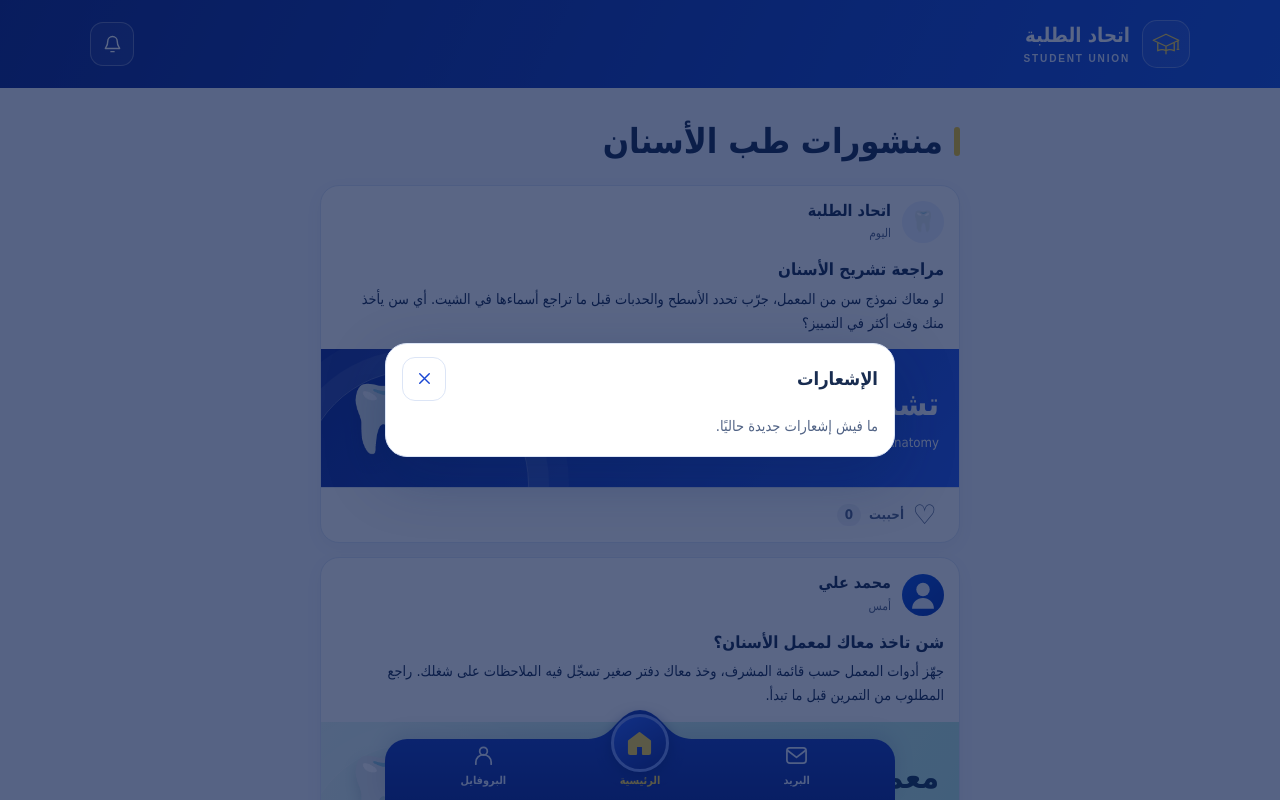
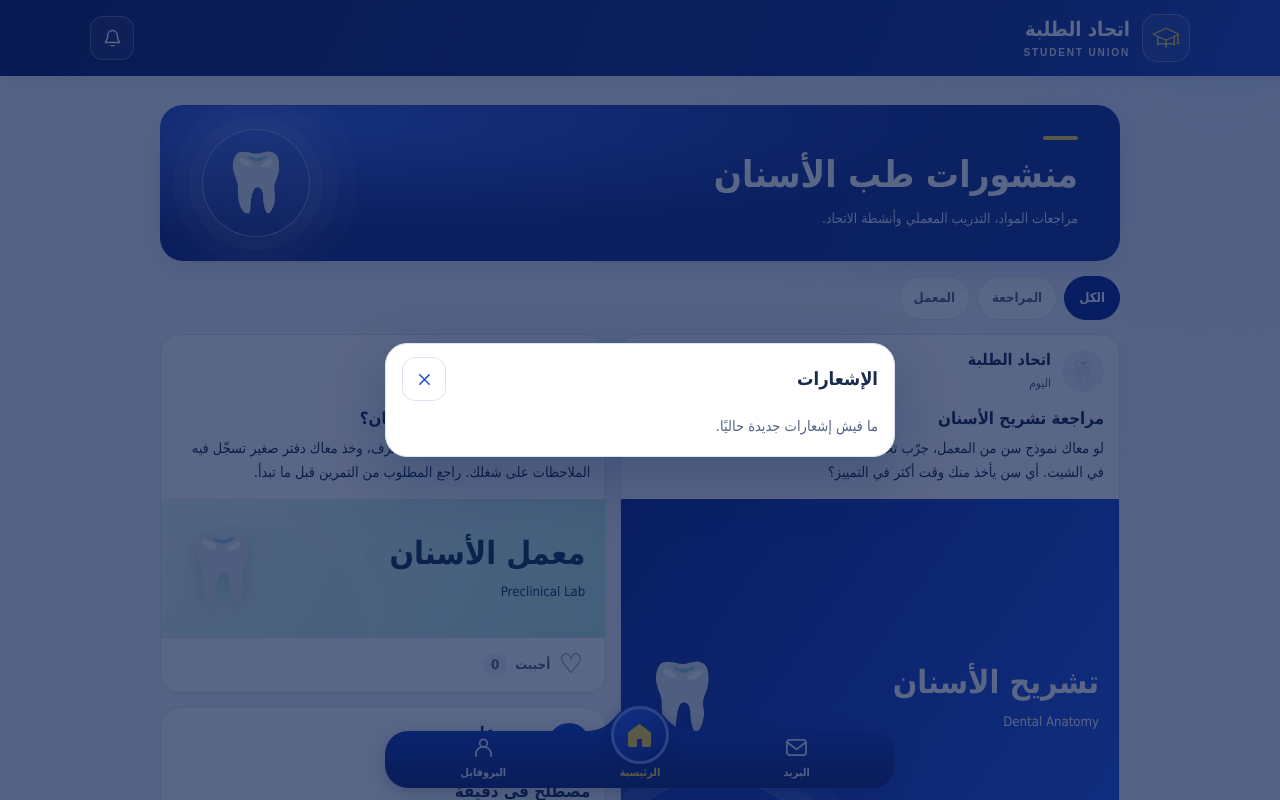
Before and after one commit to ramihamed20/student-union-site, a plain HTML site: page index.html in a window 1280 px wide. Both pictures are taken after a click on the button "الإشعارات". Shown: the top 800 px of the page. Drawn offline with Linux system fonts and the light colour scheme.

Commit message:
Refresh student union layout and motion

```diff
--- a/index.html
+++ b/index.html
@@ -15,14 +15,15 @@
   --ink: #182c50;
   --muted: #526486;
   --yellow: #ffda4b;
-  --line: #dce5f6;
-  --surface: #f3f6fd;
+  --line: #dbe4f2;
+  --surface: #f1f5fc;
   --white: #fff;
   --shell: min(1100px, 100% - 48px);
-  --dock-gap: max(8px, env(safe-area-inset-bottom));
+  --dock-gap: max(12px, env(safe-area-inset-bottom));
+  --ease-out: cubic-bezier(.2, .75, .25, 1);
 }
 * { box-sizing: border-box; }
-body { margin: 0; background: var(--surface); color: var(--ink); font: 1rem/1.65 Tahoma, "Noto Sans Arabic", Arial, sans-serif; }
+body { margin: 0; background: radial-gradient(ellipse at 95% 0, #e2ebff, transparent 540px), var(--surface); color: var(--ink); font: 1rem/1.65 Tahoma, "Noto Sans Arabic", Arial, sans-serif; }
 [hidden] { display: none !important; }
 button, input, textarea { font: inherit; }
 button { cursor: pointer; -webkit-tap-highlight-color: transparent; }
@@ -31,27 +32,63 @@ a { color: var(--blue); }
 :where(.masthead, .dock) :focus-visible { outline-color: var(--yellow); }
 .glyph { display: block; flex: none; width: 24px; height: 24px; fill: none; stroke: currentColor; stroke-width: 1.8; stroke-linecap: round; stroke-linejoin: round; }
 .a11y { position: absolute; width: 1px; height: 1px; padding: 0; overflow: hidden; clip-path: inset(50%); white-space: nowrap; }
-.masthead { background: linear-gradient(115deg, #10278b, #1748d1 76%, #1951df); color: #fff; }
-.header-inner { width: var(--shell); margin-inline: auto; min-height: 88px; display: flex; align-items: center; justify-content: space-between; gap: 12px; }
+.masthead { background: linear-gradient(115deg, #101f68, #173797 76%, #2149be); color: #fff; box-shadow: 0 3px 18px #122e6d16; }
+.header-inner { width: var(--shell); margin-inline: auto; min-height: 76px; display: flex; align-items: center; justify-content: space-between; gap: 12px; }
 .brand { display: inline-flex; align-items: center; gap: 12px; text-decoration: none; color: inherit; }
 .brand-mark { width: 48px; height: 48px; padding: 8px; border: 1px solid #ffffff4f; border-radius: 15px; background: #ffffff12; color: var(--yellow); }
 .brand strong { display: block; font-size: 1.26rem; line-height: 1.25; }
 .brand small { display: block; margin-top: 5px; color: #e0e8ff; font: 700 .63rem/1.2 Arial, sans-serif; letter-spacing: .18em; }
-.icon-button { display: grid; place-items: center; min-width: 44px; min-height: 44px; border: 1px solid var(--line); border-radius: 13px; background: #fff; color: var(--blue); }
+.icon-button { display: grid; place-items: center; min-width: 44px; min-height: 44px; border: 1px solid var(--line); border-radius: 13px; background: #fff; color: var(--blue); transition: background 160ms, transform 160ms var(--ease-out); }
 .icon-button:hover { background: #eaf0ff; }
+.icon-button:active { transform: scale(.92); }
 .icon-button .glyph { width: 19px; height: 19px; }
 .notify-button { color: #fff; border-color: #ffffff50; background: #ffffff12; }
 .notify-button:hover { background: #ffffff28; }
-main { width: var(--shell); margin-inline: auto; min-height: calc(100dvh - 88px); padding: 31px 0 calc(116px + var(--dock-gap)); }
+main { width: var(--shell); margin-inline: auto; min-height: calc(100dvh - 76px); padding: 29px 0 calc(116px + var(--dock-gap)); }
+main > section:not([hidden]) { animation: surface-in 340ms var(--ease-out) both; }
+@keyframes surface-in { from { opacity: 0; transform: translateY(9px); } }
 h1, h2, h3, p { margin: 0; }
 .page-heading { display: flex; align-items: center; gap: 11px; margin-bottom: 21px; }
 .page-heading::before { content: ""; flex: none; width: 6px; height: 29px; border-radius: 8px; background: #f4c724; }
 .page-heading h1 { font-size: clamp(1.48rem, 3vw, 2.15rem); line-height: 1.3; }
-#view-home { max-width: 640px; margin-inline: auto; }
+#view-home { max-width: 960px; margin-inline: auto; }
+.feed-intro {
+  position: relative; isolation: isolate; overflow: hidden; display: flex; align-items: center; justify-content: space-between;
+  gap: 16px; min-height: 155px; margin-bottom: 15px; padding: 24px clamp(17px, 5vw, 42px);
+  border-radius: 23px; color: white; background: radial-gradient(ellipse at 15% 10%, #3762e7, transparent 58%), linear-gradient(112deg, #162b87, #14379e);
+  box-shadow: 0 9px 27px #193c891f;
+}
+.feed-intro h1 { font-size: clamp(1.42rem, 4vw, 2.3rem); line-height: 1.3; }
+.feed-intro h1::before { content: ""; display: block; width: 35px; height: 4px; margin-bottom: 11px; border-radius: 4px; background: var(--yellow); }
+.feed-intro p { margin-top: 8px; font-size: .86rem; color: #e3ecff; }
+.feed-emblem {
+  position: relative; display: grid; place-items: center; flex: none; width: clamp(64px, 13vw, 108px); aspect-ratio: 1;
+  background: #ffffff14; border: 1px solid #ffffff66; border-radius: 50%; font-size: clamp(2.25rem, 7vw, 3.6rem);
+  box-shadow: 0 0 0 13px #ffffff10, 0 0 0 29px #ffffff0c, 0 0 0 48px #ffffff09;
+  animation: emblem-in 600ms var(--ease-out) both;
+}
+@keyframes emblem-in { from { opacity: 0; transform: translateY(9px) rotate(12deg) scale(.9); } }
+.feed-filters { display: flex; flex-wrap: wrap; gap: 7px; margin-bottom: 14px; }
+.feed-filter {
+  min-height: 44px; padding: 6px 14px; border: 1px solid var(--line); border-radius: 24px;
+  color: var(--muted); background: white; font-size: .82rem; font-weight: 700;
+  transition: background 160ms, color 160ms, border-color 160ms;
+}
+.feed-filter:hover { border-color: #94acee; color: var(--deep); }
+.feed-filter[aria-pressed="true"] { border-color: var(--deep); background: var(--deep); color: white; }
 .post-stream { display: grid; gap: 14px; }
 .social-post {
-  min-width: 0; overflow: hidden; border: 1px solid var(--line); border-radius: 19px;
-  background: var(--white); box-shadow: 0 5px 18px #1535790b;
+  display: flex; flex-direction: column; min-width: 0; overflow: hidden; border: 1px solid var(--line); border-radius: 20px;
+  background: var(--white); box-shadow: 0 5px 18px #1535790b; transition: box-shadow 220ms var(--ease-out);
+}
+.social-post:focus-within { box-shadow: 0 8px 25px #15357919; }
+#home-posts .social-post:not([hidden]) { animation: surface-in 300ms var(--ease-out) both; }
+#home-posts .social-post:nth-child(2) { animation-delay: 35ms; }
+#home-posts .social-post:nth-child(3) { animation-delay: 70ms; }
+@media (min-width: 760px) {
+  #home-posts[data-filter="all"] { grid-template-columns: minmax(0, 1.12fr) minmax(0, 1fr); }
+  #home-posts[data-filter="all"] .social-post:first-child { grid-row: span 2; }
+  #home-posts[data-filter="all"] .social-post:first-child .post-poster { flex: 1; }
 }
 .post-byline { display: flex; align-items: center; gap: 11px; padding: 14px 15px 0; }
 .post-author-mark {
@@ -77,26 +114,26 @@ h1, h2, h3, p { margin: 0; }
 .poster-title { display: block; font-size: clamp(1.25rem, 6vw, 2rem); font-weight: 800; line-height: 1.35; }
 .poster-subject { display: block; margin-top: 6px; font-size: .82rem; text-align: right; }
 .poster-mark { font-size: clamp(2.6rem, 12vw, 4.1rem); flex: none; line-height: 1; filter: drop-shadow(0 6px 8px #0922462b); }
-.post-reactions { padding: 5px 13px; border-top: 1px solid var(--line); }
+.post-reactions { margin-top: auto; padding: 5px 13px; border-top: 1px solid var(--line); }
 .heart-button {
   display: flex; align-items: center; gap: 8px; min-height: 44px; padding: 3px 9px; border: 0; border-radius: 10px;
-  color: #526486; background: transparent; font-weight: 700; font-size: .83rem;
+  color: #526486; background: transparent; font-weight: 700; font-size: .83rem; transition: color 150ms, background 150ms;
 }
 .heart-button:hover { background: #fff2f5; }
-.heart-button[aria-pressed="true"] { color: #b51e51; }
+.heart-button[aria-pressed="true"] { color: #a71648; background: #fff0f5; }
 .heart-symbol { width: 25px; text-align: center; font: 27px/1 Arial, sans-serif; }
 .heart-count { min-width: 24px; text-align: center; border-radius: 15px; background: #eff2f8; padding-inline: 4px; }
-.heart-button[aria-pressed="true"] .heart-symbol { animation: heart-pop 350ms ease-out; }
-@keyframes heart-pop { 45% { transform: scale(1.27); } }
+.heart-button[aria-pressed="true"] .heart-symbol { animation: heart-pop 410ms var(--ease-out); }
+@keyframes heart-pop { 35% { transform: scale(1.32) rotate(-10deg); } 68% { transform: scale(.93); } }
 .dock {
   --dock-blue: #173dbd;
-  --dock-motion: 360ms cubic-bezier(.22, .74, .24, 1);
-  position: fixed; z-index: 5; inset: auto 0 0; width: min(100%, 510px); margin-inline: auto;
+  --dock-motion: 420ms cubic-bezier(.22, .78, .2, 1);
+  position: fixed; z-index: 5; inset: auto 0 0; width: min(calc(100% - 22px), 510px); margin-inline: auto;
   padding: 0 20px var(--dock-gap); color: #e4ebff; isolation: isolate; pointer-events: none;
 }
 .dock::before {
-  content: ""; position: absolute; z-index: -2; inset: 25px 0 0;
-  border-radius: 22px 22px 0 0; background: linear-gradient(var(--dock-blue), #102d9f); box-shadow: 0 -5px 20px #0c236722;
+  content: ""; position: absolute; z-index: -2; inset: 25px 0 var(--dock-gap);
+  border-radius: 23px; background: linear-gradient(var(--dock-blue), #10277c); box-shadow: 0 5px 20px #0c236746;
 }
 .dock-links { --active-lane: 50%; position: relative; display: grid; grid-template-columns: repeat(3, minmax(0, 1fr)); direction: ltr; }
 .dock-links:has(> [data-route="profile"][aria-current="page"]) { --active-lane: 16.6667%; }
@@ -111,8 +148,9 @@ h1, h2, h3, p { margin: 0; }
   background: linear-gradient(150deg, #295ffd, #102b9c); box-shadow: 0 3px 14px #05207090;
 }
 .dock-link {
-  display: grid; justify-items: center; align-content: end; gap: 2px; min-height: 78px; padding-bottom: 2px;
+  display: grid; justify-items: center; align-content: end; gap: 2px; min-height: 82px; padding-bottom: 6px;
   color: inherit; border-radius: 13px; text-decoration: none; font-size: .68rem; font-weight: 700; line-height: 18px; pointer-events: auto;
+  transition: color 170ms;
 }
 .dock-link:hover, .dock-link[aria-current="page"] { color: var(--yellow); }
 .dock-icon {
@@ -126,7 +164,7 @@ h1, h2, h3, p { margin: 0; }
 .dock-link[data-route="home"][aria-current="page"] .glyph { fill: currentColor; }
 .profile-shell, .mail-card { max-width: 820px; margin-inline: auto; }
 .profile-card { background: #fff; border: 1px solid var(--line); border-radius: 23px; box-shadow: 0 8px 30px #1535790a; overflow: hidden; }
-.profile-cover { position: relative; height: 89px; overflow: hidden; background: linear-gradient(117deg, #122a97, #255af5); }
+.profile-cover { position: relative; height: 108px; overflow: hidden; background: radial-gradient(ellipse at 22% 0, #3a68ee, transparent 64%), linear-gradient(117deg, #152978, #2449be); }
 .cover-decoration { position: absolute; top: -112px; inset-inline-end: -37px; width: 276px; height: 276px; border: 1px solid #ffffff59; border-radius: 50%; box-shadow: 0 0 0 16px #ffffff10, 0 0 0 34px #ffffff10, 0 0 0 53px #ffffff0a; }
 .profile-summary { position: relative; padding: 0 22px 19px; margin-top: -32px; display: grid; grid-template-columns: auto minmax(0, 1fr) auto; gap: 14px; align-items: start; }
 .profile-avatar { display: block; width: 90px; height: 90px; border: 4px solid #fff; border-radius: 23px; background: #eaf0ff; object-fit: cover; box-shadow: 0 3px 12px #15357917; }
@@ -136,12 +174,18 @@ h1, h2, h3, p { margin: 0; }
 .rating { margin-top: 7px; display: flex; gap: 7px; align-items: center; width: fit-content; direction: ltr; font-size: .77rem; font-weight: 700; white-space: nowrap; }
 .rating-stars { color: #a56900; letter-spacing: .025em; font-size: 1.02rem; }
 .edit-button { margin-top: 43px; }
-.profile-tabs { display: flex; gap: 4px; margin-inline: 22px; border-bottom: 1px solid var(--line); }
-.profile-tab { flex: 1; position: relative; min-height: 47px; padding: 7px; border: 0; border-radius: 10px 10px 0 0; color: var(--muted); background: transparent; font-weight: 700; font-size: .88rem; }
-.profile-tab[aria-selected="true"] { color: var(--blue); background: #eff3ff; }
-.profile-tab[aria-selected="true"]::after { content: ""; position: absolute; inset: auto 0 0; height: 3px; border-radius: 3px 3px 0 0; background: var(--blue); }
-.profile-tab:hover { background: #f1f5ff; }
+.profile-tabs { --tab-index: 0; position: relative; display: grid; grid-template-columns: repeat(3, minmax(0, 1fr)); isolation: isolate; margin-inline: 22px; padding: 3px; border: 1px solid #e2eafd; border-radius: 15px; background: #f2f5fd; }
+.profile-tabs:has(#info-tab[aria-selected="true"]) { --tab-index: 1; }
+.profile-tabs:has(#cv-tab[aria-selected="true"]) { --tab-index: 2; }
+.profile-tabs::before {
+  content: ""; position: absolute; z-index: -1; inset-block: 3px; inset-inline-start: calc(3px + (100% - 6px) / 3 * var(--tab-index));
+  width: calc((100% - 6px) / 3); border-radius: 11px; background: white; box-shadow: 0 2px 7px #1f47941c;
+  transition: inset-inline-start 280ms var(--ease-out);
+}
+.profile-tab { min-height: 44px; padding: 6px; border: 0; border-radius: 11px; color: var(--muted); background: transparent; font-weight: 700; font-size: .88rem; transition: color 150ms; }
+.profile-tab:hover, .profile-tab[aria-selected="true"] { color: var(--deep); }
 .profile-panel { padding: 16px 22px 22px; }
+.profile-panel:not([hidden]) { animation: surface-in 270ms var(--ease-out) both; }
 .detail-list { display: grid; grid-template-columns: repeat(2, minmax(0, 1fr)); gap: 10px; margin: 0; }
 .detail-list.cv-list { grid-template-columns: 1fr; }
 .detail-list div { min-width: 0; padding: 11px 13px; border: 1px solid var(--line); border-radius: 13px; background: #f9fbff; }
@@ -152,7 +196,10 @@ h1, h2, h3, p { margin: 0; }
 .mail-icon { display: grid; place-items: center; width: 61px; height: 61px; margin: 0 auto 13px; border-radius: 20px; color: var(--blue); background: #eaf0ff; }
 .mail-icon .glyph { width: 29px; height: 29px; }
 dialog { color: var(--ink); width: min(510px, calc(100% - 28px)); max-height: min(86vh, 86dvh); border: 1px solid var(--line); border-radius: 22px; padding: 0; box-shadow: 0 20px 60px #07205946; overscroll-behavior: contain; }
-dialog::backdrop { background: #051846a8; }
+dialog[open] { animation: dialog-in 250ms var(--ease-out) both; }
+dialog::backdrop { background: #051846a8; animation: backdrop-in 220ms ease-out; }
+@keyframes dialog-in { from { opacity: 0; transform: translateY(10px) scale(.98); } }
+@keyframes backdrop-in { from { opacity: 0; } }
 body:has(dialog[open]) { overflow: hidden; }
 .dialog-bar { display: flex; align-items: center; justify-content: space-between; gap: 12px; padding: 13px 16px; }
 .dialog-bar h2 { font-size: 1.14rem; }
@@ -173,6 +220,7 @@ body:has(dialog[open]) { overflow: hidden; }
   .brand-mark { width: 43px; height: 43px; padding: 7px; border-radius: 13px; }
   .brand strong { font-size: 1.1rem; }
   main { min-height: calc(100dvh - 71px); padding-top: 20px; }
+  .feed-intro { min-height: 128px; gap: 10px; padding-block: 19px; border-radius: 18px; }
   .page-heading { margin-bottom: 13px; }
   .page-heading::before { height: 24px; }
   .profile-summary { grid-template-columns: auto minmax(0, 1fr) auto; gap: 9px; padding-inline: 12px; }
@@ -183,7 +231,7 @@ body:has(dialog[open]) { overflow: hidden; }
   .detail-list { grid-template-columns: 1fr; }
 }
 @media (prefers-reduced-motion: reduce) {
-  *, *::before, *::after { transition-duration: 0s !important; animation-duration: 0s !important; }
+  *, *::before, *::after { transition-duration: 0s !important; animation: none !important; }
 }
 </style>
 </head>
@@ -209,8 +257,16 @@ body:has(dialog[open]) { overflow: hidden; }
 
 <main>
   <section id="view-home" aria-labelledby="home-title">
-    <div class="page-heading"><h1 id="home-title">منشورات طب الأسنان</h1></div>
-    <div class="post-stream" id="home-posts"></div>
+    <div class="feed-intro">
+      <div><h1 id="home-title">منشورات طب الأسنان</h1><p>مراجعات المواد، التدريب المعملي وأنشطة الاتحاد.</p></div>
+      <span class="feed-emblem" aria-hidden="true">🦷</span>
+    </div>
+    <div class="feed-filters" role="group" aria-label="تصفية المنشورات">
+      <button class="feed-filter" type="button" data-feed-filter="all" aria-pressed="true">الكل</button>
+      <button class="feed-filter" type="button" data-feed-filter="review" aria-pressed="false">المراجعة</button>
+      <button class="feed-filter" type="button" data-feed-filter="lab" aria-pressed="false">المعمل</button>
+    </div>
+    <div class="post-stream" id="home-posts" data-filter="all"></div>
   </section>
 
   <section id="view-mail" aria-labelledby="mail-title" hidden>
@@ -382,6 +438,7 @@ body:has(dialog[open]) { overflow: hidden; }
   const posts = [
     {
       id: 'tooth-anatomy',
+      category: 'review',
       author: 'اتحاد الطلبة',
       time: 'اليوم',
       title: 'مراجعة تشريح الأسنان',
@@ -391,6 +448,7 @@ body:has(dialog[open]) { overflow: hidden; }
     },
     {
       id: 'preclinical-lab',
+      category: 'lab',
       member: true,
       time: 'أمس',
       title: 'شن تاخذ معاك لمعمل الأسنان؟',
@@ -401,6 +459,7 @@ body:has(dialog[open]) { overflow: hidden; }
     },
     {
       id: 'dental-reading',
+      category: 'review',
       member: true,
       time: 'قبل يومين',
       title: 'مصطلح في دقيقة',
@@ -408,6 +467,7 @@ body:has(dialog[open]) { overflow: hidden; }
     }
   ];
   const heartKey = 'student-union.post-hearts.v1';
+  const homePosts = byId('home-posts');
   const postTemplate = byId('social-post-template');
   const heartControls = new Map();
   let liked = new Set();
@@ -432,6 +492,7 @@ body:has(dialog[open]) { overflow: hidden; }
 
   function makePost(post) {
     const article = postTemplate.content.firstElementChild.cloneNode(true);
+    article.dataset.category = post.category;
     const author = article.querySelector('.post-author');
     if (post.member) {
       author.setAttribute('data-profile-name', '');
@@ -472,9 +533,20 @@ body:has(dialog[open]) { overflow: hidden; }
   restoreHearts();
   for (const post of posts) {
     heartControls.set(post.id, []);
-    byId('home-posts').append(makePost(post));
+    homePosts.append(makePost(post));
     if (post.member) byId('profile-posts').append(makePost(post));
     updateHeartControls(post.id);
+  }
+  const feedFilters = all('[data-feed-filter]');
+  const homeCards = all('.social-post', homePosts);
+  for (const filter of feedFilters) {
+    filter.addEventListener('click', () => {
+      const category = filter.dataset.feedFilter;
+      homePosts.dataset.filter = category;
+      for (const button of feedFilters) button.setAttribute('aria-pressed', String(button === filter));
+      for (const card of homeCards) card.hidden = category !== 'all' && card.dataset.category !== category;
+      announce('عدد المنشورات المعروضة: ' + homeCards.filter(card => !card.hidden).length);
+    });
   }
   addEventListener('storage', event => {
     if (event.key !== heartKey && event.key !== null) return;
```
